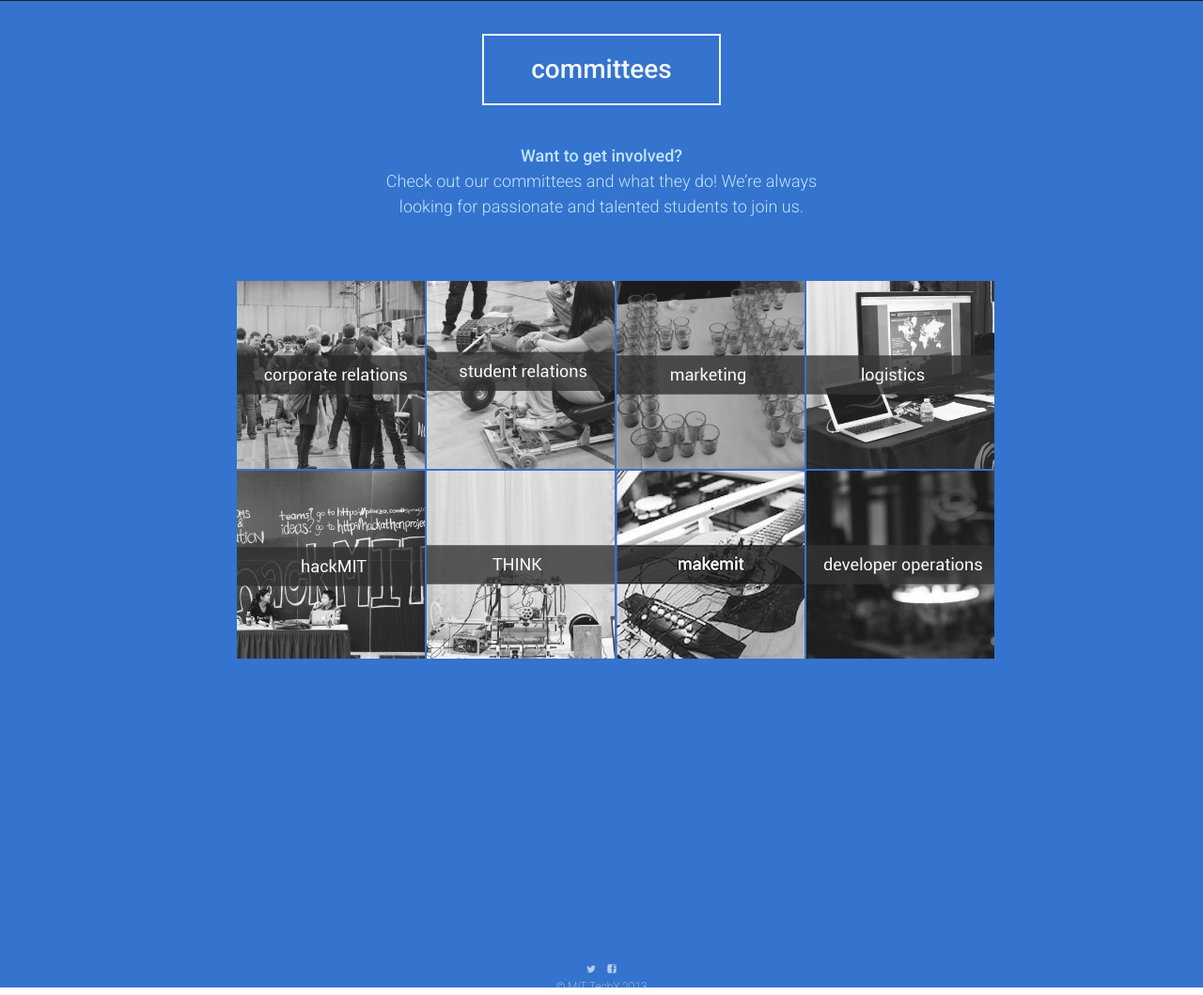
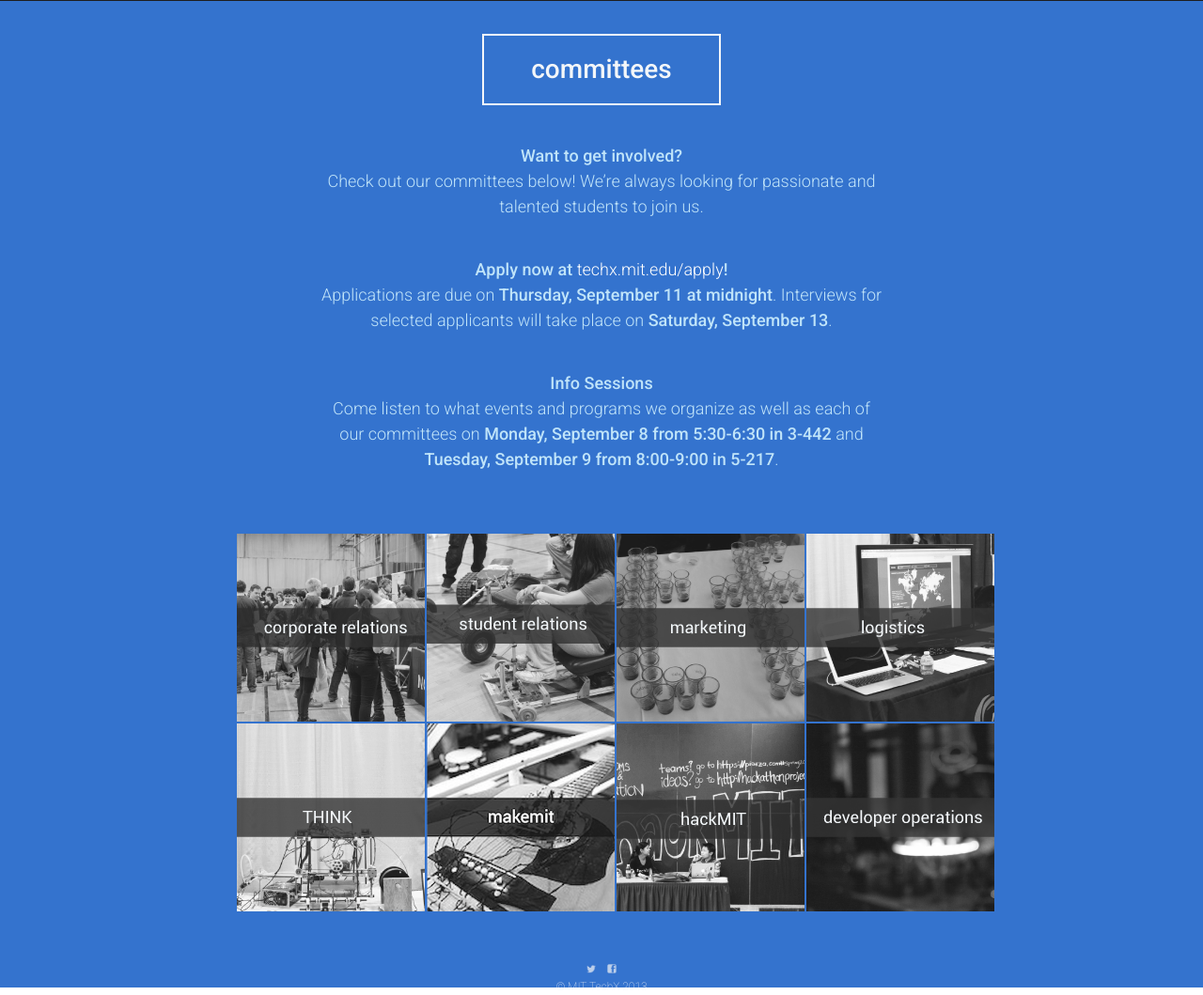
Before and after one commit to techx/old-techx-website, a PHP site: page / in a window 1280 px wide. Shown: the part 2999-4058 px from the top of the page at 94% size. Run offline with PHP 8.4, Linux system fonts and the light colour scheme; some libraries are stand-ins or nearby versions.

Commit message:
Applications 2015

```diff
--- a/css/home.css
+++ b/css/home.css
@@ -223,12 +223,25 @@ html, body, div, a {
 	color: #f2f6f9;
 }
 
-.section-join .join-blurb{
+.section-join .join-blurb, .apply-blurb{
 	font-size: 18px;
-	max-width: 500px;
+	max-width: 600px;
 	margin: 0 auto;
 	color:#b9e1f9;
 	margin-top: 40px;
+}
+.apply-blurb a{
+	color: #ffffff;
+}
+.apply-blurb a:hover{
+	color: #b9e1f9;
+}
+.apply-blurb b{
+	font-weight: 500;
+}
+.apply-blurb b:hover{
+	font-weight: 500;
+	color: #ffffff;
 }
 .section-join table{
 	margin:0 auto;
--- a/index.html
+++ b/index.html
@@ -175,7 +175,13 @@
 		<div class ="component-title">committees</div>
 		<div class ="component-content">
 			<div class="join-blurb">
-				<span style="font-weight:500">Want to get involved?</span> <br/>Check out our committees and what they do! We’re always looking for passionate and talented students to join us.
+				<span style="font-weight:500">Want to get involved?</span> <br/>Check out our committees below! We’re always looking for passionate and talented students to join us.
+			</div>
+			<div class="apply-blurb">
+				<span style="font-weight:500">Apply now at <a href="apply.html">techx.mit.edu/apply</a>!</span> <br/>Applications are due on <b>Thursday, September 11 at midnight</b>. Interviews for selected applicants will take place on <b>Saturday, September 13</b>.
+			</div>
+			<div class="apply-blurb">
+				<span style="font-weight:500">Info Sessions</span> <br/>Come listen to what events and programs we organize as well as each of our committees on <b>Monday, September 8 from 5:30-6:30 in 3-442</b> and <b>Tuesday, September 9 from 8:00-9:00 in 5-217</b>.
 			</div>
 			<table class="committee">
 				<tr>
@@ -192,8 +198,7 @@
 							<img src="./img/join/sr.png"/>
 						</div>
 						<div class="committee-content" style="font-size:12px;">
-							The SR team funds and coordinates student projects to display at Techfair. Interested students with good communication skills and an interest in the maker community are encouraged to apply.
-
+							The Student Relations team funds and coordinates student projects to display at Techfair. If you enjoy meeting people with the brightest ideas, this is the committee for you! Interested students with good communication skills and an interest in the maker community are encouraged to apply.
 						</div>
 
 					</td>
@@ -202,7 +207,7 @@
 							<img src="./img/join/marketing.png"/>
 						</div>
 						<div class="committee-content" style="font-size:12px;">
-							The Marketing team is the creative direction behind all TechX events - we design and deploy all branding and advertising for TechX and its events, including HackMIT and MakeMIT, to reflect the best of TechX and its values. We're looking for [designers - no experience required, social media junkies, people interested in publicity positions], that are [organized, willing to learn, innovative].
+							The Marketing team is the creative direction behind TechX - we design and deploy all branding and advertising. We're looking for [designers - no experience required, social media junkies, people interested in publicity positions], that are [organized, willing to learn, innovative].
 						</div>
 					</td>
 					<td>
@@ -217,18 +222,10 @@
 				<tr>
 					<td>
 						<div class="tile">
-							<img src="./img/join/hackmit.png"/>
-						</div>
-						<div class="committee-content" style="font-size:12px;">
-							As the HackMIT team, our mission is to push the forefront of innovation by providing opportunities for students to work in a high-energy, collaborative environment. We help put on HackMIT, the largest annual hackathon at MIT, and Blueprint, a high school hackathon/workshop aimed to encourage high school students to pursue computer science.
-						</div>
-					</td>
-					<td>
-						<div class="tile">
 							<img src="./img/join/think.png"/>
 						</div>
 						<div class="committee-content" style="font-size:12px;">
-							The THINK Scholars Program is an educational outreach initiative that promotes science, technology, engineering, and mathematics by supporting and funding projects developed by high school students. It is the only student-organized program of its kind, and we are looking for passionate individuals who want to help us expand our reach and make a bigger impact this year!
+							The THINK Scholars Program is an educational outreach initiative that promotes STEM by supporting and funding projects developed by high school students. We are looking for passionate individuals who want to help us expand our reach and make a bigger impact this year!
 						</div>
 					</td>
 					<!-- <td>
@@ -249,10 +246,18 @@
 					</td>
 					<td>
 						<div class="tile">
+							<img src="./img/join/hackmit.png"/>
+						</div>
+						<div class="committee-content" style="font-size:12px;">
+							As the HackMIT team, our mission is to push the forefront of innovation by providing opportunities for students to work in a high-energy, collaborative environment. We put on HackMIT, the largest annual hackathon at MIT, and Blueprint, a high school hackathon.
+						</div>
+					</td>
+					<td>
+						<div class="tile">
 							<img src="./img/join/devops.png"/>
 						</div>
 						<div class="committee-content" style="font-size:10px;">
-							With projects ranging from behind-the-scenes, mission-critical web software to public-facing Kinect apps, DevOps allows you to contribute to TechX while developing your programming chops. Students with coding experience and a desire to work on cool projects are encouraged to apply!
+							With projects ranging from behind-the-scenes, mission-critical web software to public-facing marketing campaigns, DevOps allows you to contribute to TechX while developing your programming chops. Students with coding experience are encouraged to apply for a dev position!
 						</div>
 					</td>
 					<!-- <td>
@@ -267,15 +272,6 @@
 			</table>
 			<br/>
 
-<!-- 			<div class ="apply">applications are now closed</div>
-			<div class="apply-info"></div>
-			<br /> -->
-
-<!-- 			<div class="apply-infosessions">
-				<p style="font-weight:300">Check out our info sessions: </p>
-				<p>Monday, Sept. 9, 5:30 - 6:30pm @ 66-144</p>
-				<p>Wednesday, Sept 11, 8-9pm @ 5-234</p>
-			</div> -->
 		</div>
 	</div>
 
```
Also changed, not shown: apply.html (+19 -1 lines), join.html (+19 -1 lines).
